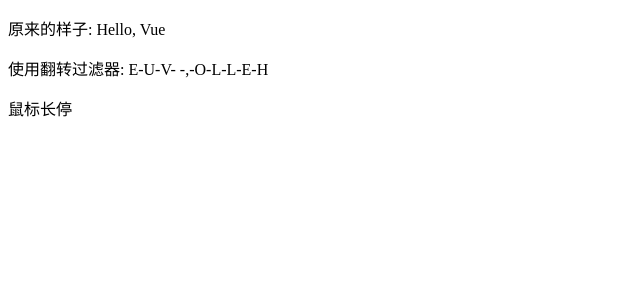
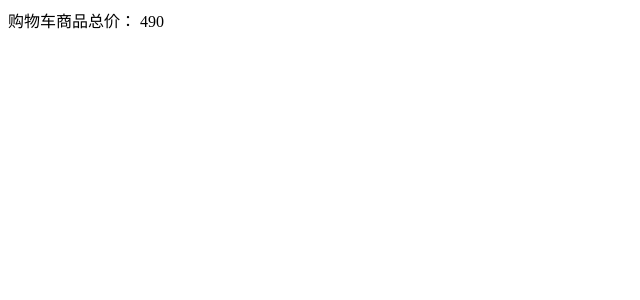
Before and after one commit to Disney-Laws/vuedemo, a Vue app in the folder vueday4/: page / in a window 1280 px wide. Shown: the top 300 px of the page, without its empty margins (0-640 px from the left). Built offline with nearby package versions, Linux system fonts and the light colour scheme.

Commit message:
计算属性

```diff
--- a/vueday4/src/App.vue
+++ b/vueday4/src/App.vue
@@ -1,43 +1,25 @@
-<!--局部过滤器-->
 <template>
   <div>
-    <p>原来的样子: {{ msg }}</p>
-    <!-- 2. 过滤器使用
-      语法: {{ 值 | 过滤器名字 }}
-     -->
-    <p>使用翻转过滤器: {{ msg |  reverse('-') | toUp }}</p>
-    <p :title="msg | toUp">鼠标长停</p>
+    购物车商品总价：
+    <!-- 商品是否大于500 符合条件可使用400的优惠券 否则不可使用 -->
+    {{ totalPrice() }}
   </div>
 </template>
+
 <script>
 export default {
-  data(){
+  data () {
     return {
-      msg: 'Hello, Vue'
+      total: 5,
+      price: 98,
+      coupon: 400
     }
   },
-  // 方式2: 局部 - 过滤器
-  // 只能在当前vue文件内使用
-  /*
-     语法:
-     filters: {
-       过滤器名字 (val) {
-         return 处理后的值
-       }
-     }
-  */
-  filters: {
-    toUp (val) {
-      return val.toUpperCase()
-    },
-     reverse(val, split) {
-      return val.split('').reverse().join(split);
+
+  methods: {
+    totalPrice () {
+      return this.total * this.price >= 500 ? this.total * this.price - this.coupon : this.total * this.price
     }
-
   }
 }
 </script>
-
-<style>
-
-</style>
```
